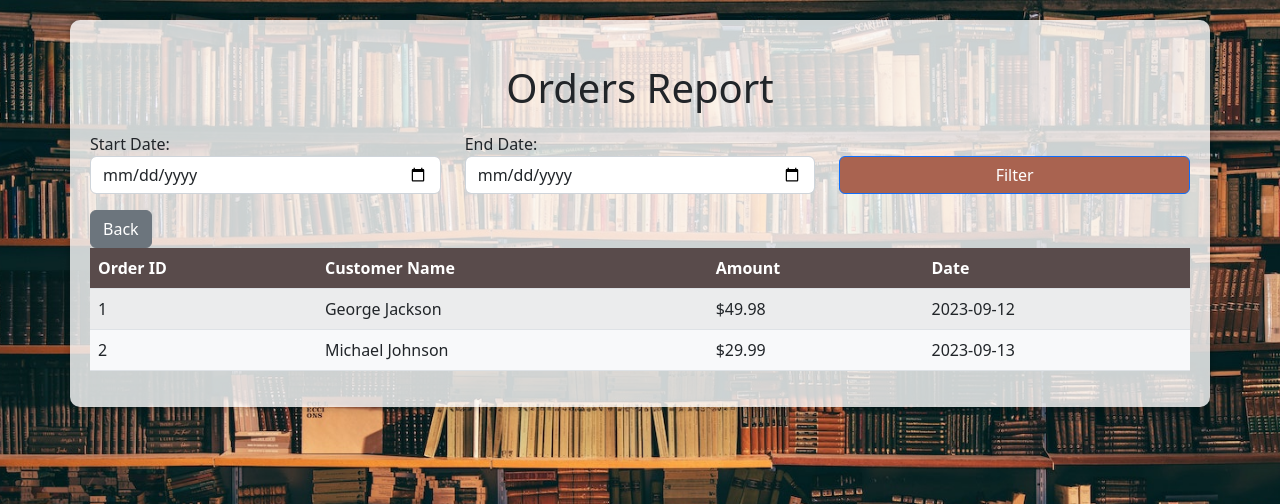
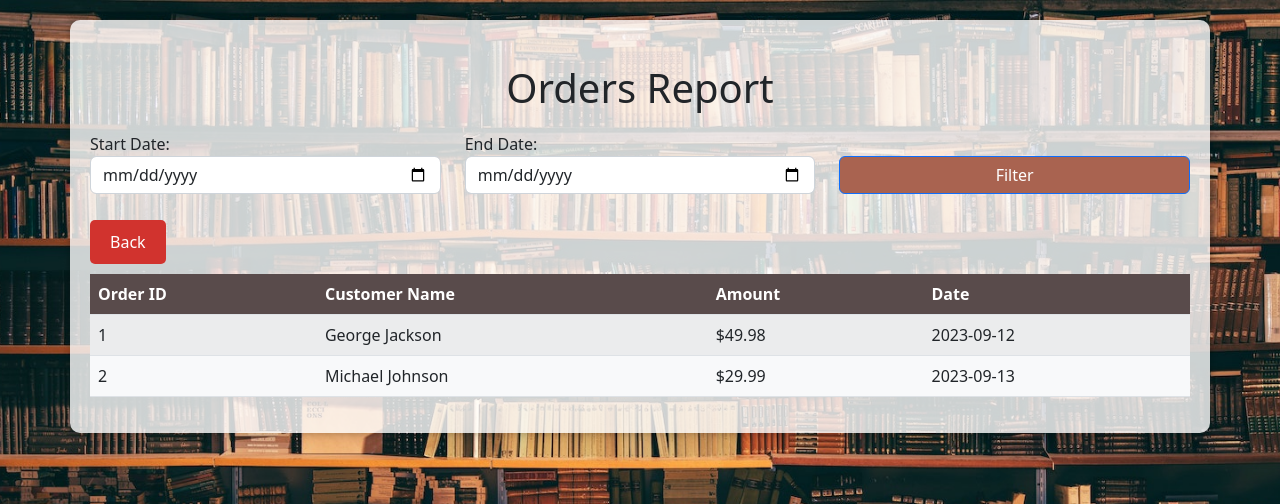
Before and after one commit to ArdefGZ/Project-PBP, a PHP site: page /order_date.php in a window 1280 px wide. Shown: the top 504 px of the page. Run offline with PHP 8.4, Linux system fonts and the light colour scheme; data comes from the database, SQL or seed files in the repository.

Commit message:
Update order_date_style.css

```diff
--- a/TugasMatkul/style/order_date_style.css
+++ b/TugasMatkul/style/order_date_style.css
@@ -35,6 +35,27 @@ h1 {
     width: 100%;
 }
 
+/* Styling for "Back" button */
+.btn-secondary {
+    background-color: #d1332e; /* Warna latar belakang */
+    color: #fff; /* Warna teks */
+    border: none; /* Hilangkan border */
+    padding: 10px 20px; /* Ruang dalam tombol */
+    text-align: center; /* Teks rata tengah */
+    text-decoration: none; /* Hilangkan dekorasi teks */
+    display: inline-block;
+    font-size: 16px; /* Ukuran teks */
+    margin: 10px 0; /* Ruang luar tombol */
+    cursor: pointer; /* Pointer tangan saat mengarahkan kursor */
+    border-radius: 5px; /* Bentuk sudut tombol */
+    transition: background-color 0.3s; /* Animasi perubahan warna latar belakang */
+}
+
+/* Hover state for "Back" button */
+.btn-back:hover {
+    background-color: #0056b3; /* Warna latar belakang saat dihover */
+}
+
 /* Styling for the table */
 .table {
     background-color: rgba(255, 255, 255, 0.9); /* Latar belakang tabel dengan transparansi */
```
